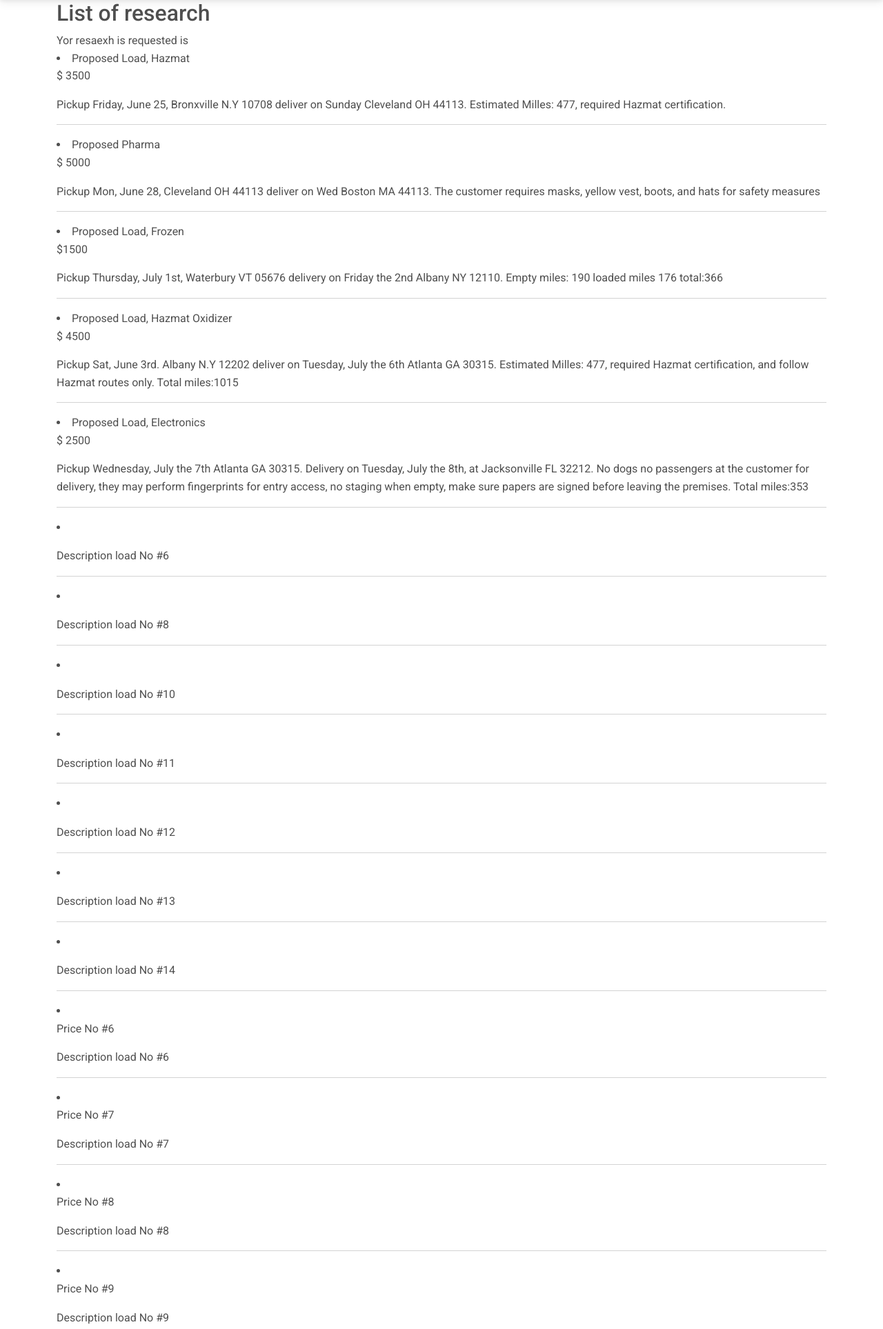
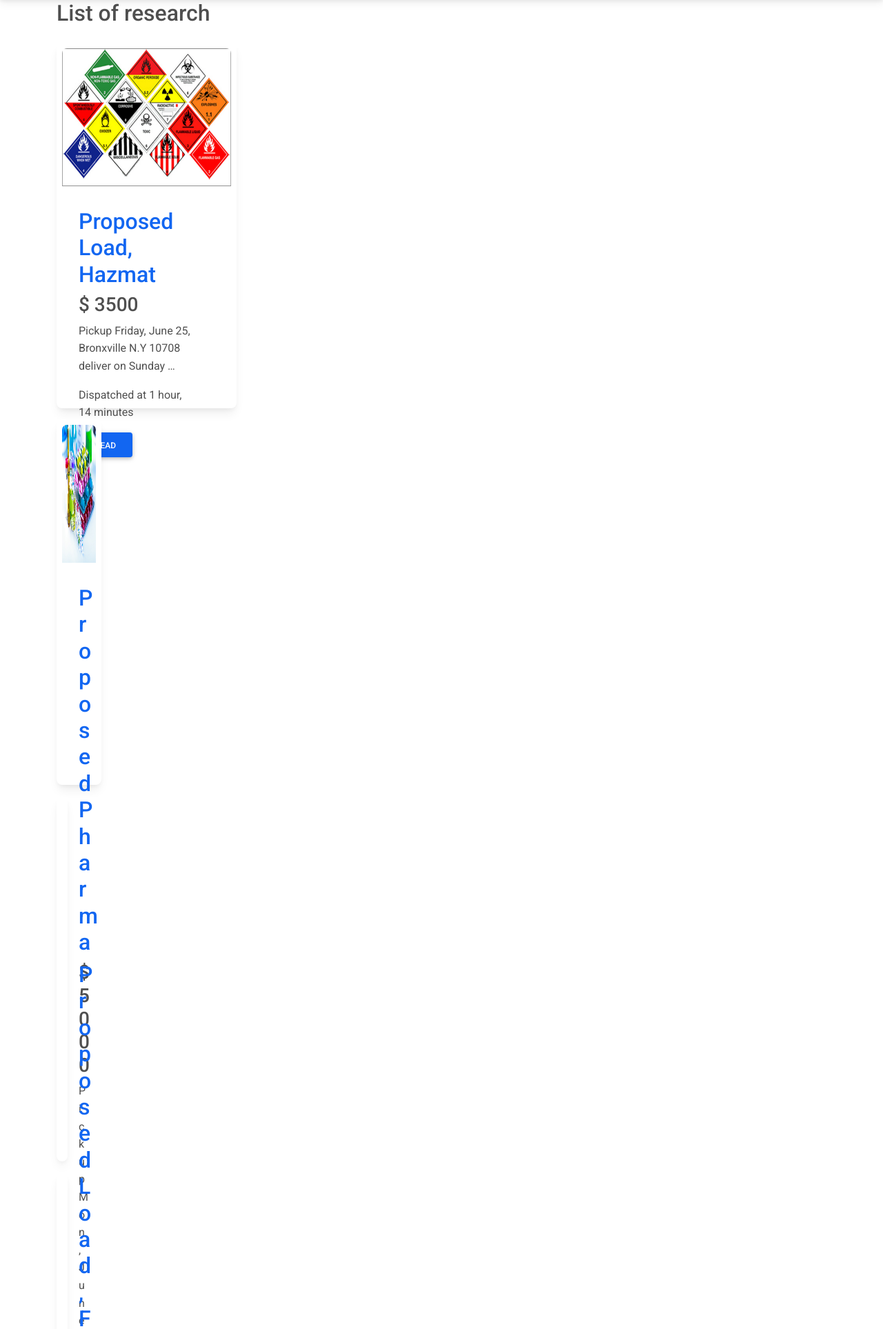
Before and after one commit to DannyJaJr/Truckload-and-Dispatch, a Django app: template blog/templates/search.html in a window 1280 px wide. Shown: the part 59-1986 px from the top of the page at 69% size. Run offline with Django 3.2, Linux system fonts and the light colour scheme; the template is opened without the code that fills it: values that come from a table or form of the project are taken from there, others are empty; data comes from the database, SQL or seed files in the repository.

```diff
--- a/blog/templates/index.html
+++ b/blog/templates/index.html
@@ -17,7 +17,7 @@
                 {% if load.image == "http://default" %}
                 <a href="{% url 'detail' load.id %}">
                     <!-- This will look on the static file on img file to look for logo.jpg -->
-                    <img src="{% static 'img/logo.jpg'  %}" class="card-img-top" alt="logo load image"
+                    <img src="{% static 'img/logo1.jpg'  %}" class="card-img-top" alt="logo load image"
                         style="height: 200px;" />
                 </a>
                 {% else %}
--- a/blog/templates/search.html
+++ b/blog/templates/search.html
@@ -1,21 +1,57 @@
 {% extends 'base.html' %}
-
+{% load static %}
 
 {% block content %}
 
-
 <div class="container">
     <h2>List of research</h2>
-    Yor resaexh is requested is {{query}}
-    {%for load in list_load %}
+    <div class="row">
 
+        {%for load in list_load %}
+
+        <div class="col-12 col-md-6 col-lg-3 col-xl-3">
+            <!-- card content -->
+            <div class="card mt-3 p-2" style="height: 530px;">
+
+                <!-- default images are from : https://placeholder.com/ -->
+                {% if load.image == "http://default" %}
+                <a href="{% url 'detail' load.id %}">
+                    <!-- This will look on the static file on img file to look for logo.jpg -->
+                    <img src="{% static 'img/logo1.jpg'  %}" class="card-img-top" alt="logo load image"
+                        style="height: 200px;" />
+                </a>
+                {% else %}
+                <a href="{% url 'detail' load.id %}">
+                    <img src="{{ load.image.url }}" class="card-img-top" alt="logo load image" style="height: 200px;" />
+                </a>
+                {% endif %}
+
+
+                <div class="card-body mt-2">
+                    <h2 class="card-title"><a href="{% url 'detail' load.id %}">{{load.title}}</a></h2>
+                    <!-- the {% url 'detail' load.id %}" allow to look for the page "detail.html" to parse the the id from models.py -->
+                    <h3 class="card-title">{{load.price}}</h3>
+                    <p class="card-text">{{load.desc |truncatewords:10}}</p>
+                    <p class="card-text">Dispatched at {{load.created_at|timesince}}</p>
+
+
+                    <a href="{% url 'detail' load.id %}" class="btn btn-primary">Read</a>
+                </div>
+            </div>
+
+
+            {% endfor %}
+
+        </div>
+
+
+    </div>
+</div>
+
+{% endblock %}
+
+<!-- Yor resaexh is requested is {{query}}
     <li>{{load.title}}</li>
     <p>{{load.price}}</p>
     <p>{{load.desc}}</p>
-    <hr>
-    {% endfor %}
-</div>
-
-
-
-{% endblock %}
+    <hr> -->
--- a/truckload/urls.py
+++ b/truckload/urls.py
@@ -15,8 +15,8 @@ Including another URLconf
 """
 from django.contrib import admin
 from django.urls import include, path
-# bring views to create the path for home, deatail, search
-from blog.views import home, detail, search
+# bring views to create the path for home, deatail, search, sms
+from blog.views import home, detail, search, sms
 #  to render static file documentation (https://docs.djangoproject.com/en/3.2/howto/static-files/)
 from django.conf import settings
 from django.conf.urls.static import static
@@ -31,6 +31,12 @@ urlpatterns = [
     path('load/<int:id_load>', detail, name="detail" ),
     # for the search form on the nav bar
     path('load/research', search, name="search" ),
+    # to recieve data from android and to start development server at http://127.0.0.1:8000/
+    path('message-sms', sms, name="sms"),
 
     # https://docs.djangoproject.com/en/3.2/howto/static-files/ for storage image from the settings
 ] + static(settings.MEDIA_URL, document_root=settings.MEDIA_ROOT)
+
+# http://192.168.0.12:8000/message-sms     my ip is 192.168.0.12
+# python3 manage.py runserver 0.0.0.0:8000 allows the server to run all ips range
+# http://192.168.0.12:8000/message-sms?body = content or titlt - body of the message
```
Also changed, not shown: blog/views.py (+18 -0 lines), blog/static/img/logo1.jpg (added), 2 other files.
